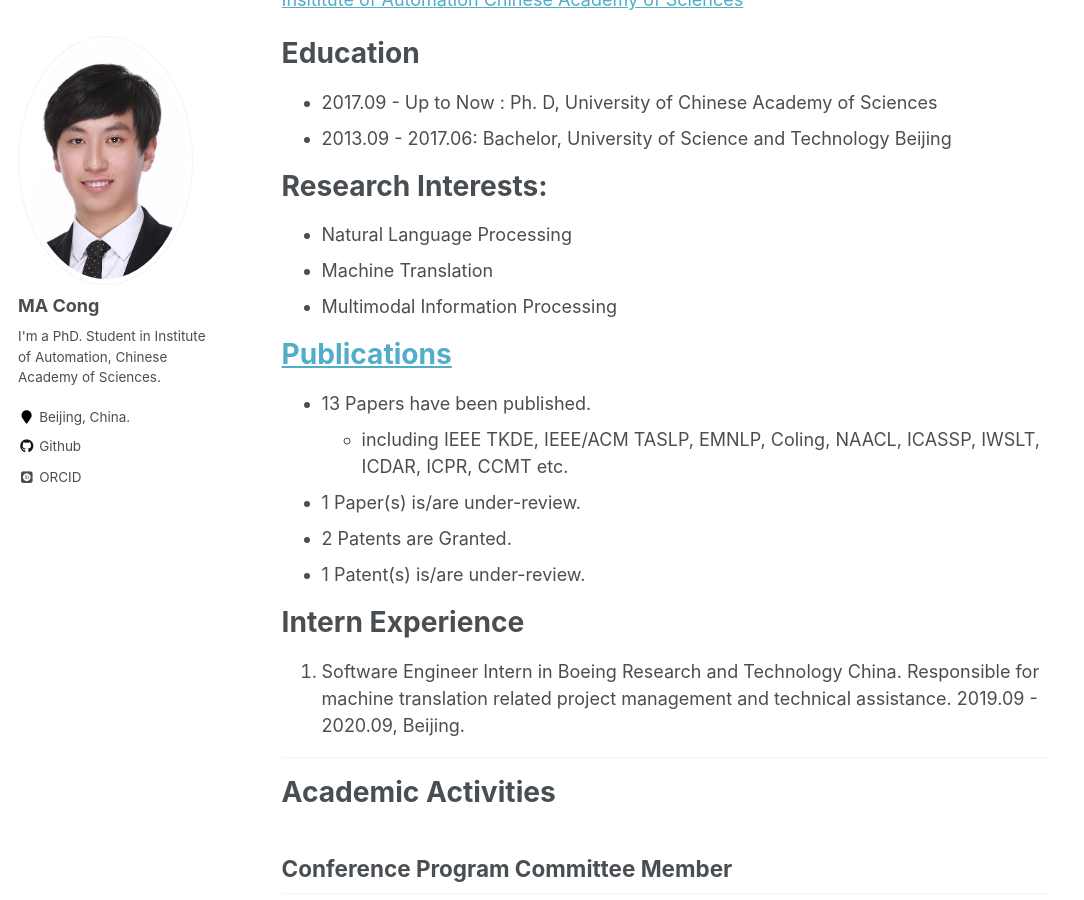
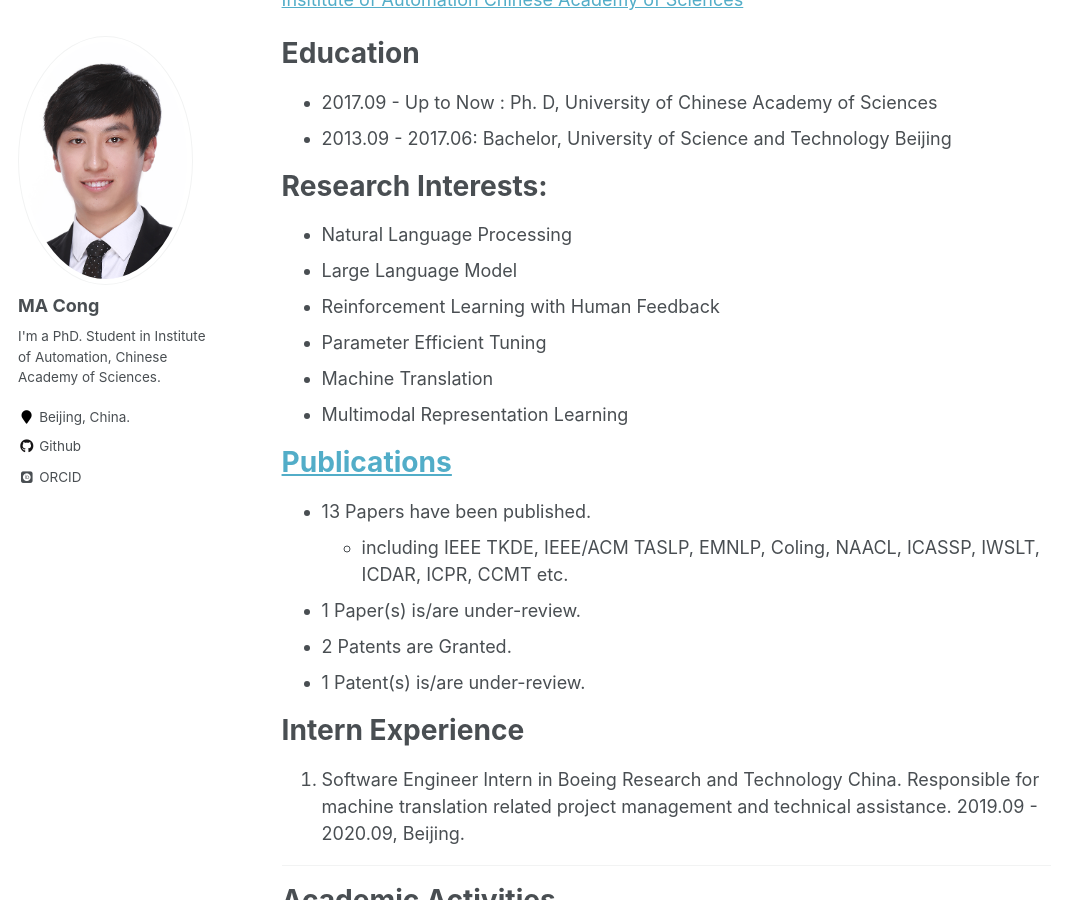
Before and after one commit to EriCongMa/ericongma.github.io, a Jekyll site: the page built from _pages/about.md, in a window 1280 px wide and 900 px high, scrolled down 325 px. Shown: the whole window, without its empty margins (0-1084 px from the left). Built offline with Jekyll 4.4.1, drawn with Linux system fonts in a browser that asks for light colours; some web fonts are replaced.

Commit message:
macong:2024-04-15_00:47:56

```diff
--- a/_pages/about.md
+++ b/_pages/about.md
@@ -27,8 +27,11 @@ Research Interests:
 ======
 
 * Natural Language Processing
+* Large Language Model
+* Reinforcement Learning with Human Feedback
+* Parameter Efficient Tuning
 * Machine Translation
-* Multimodal Information Processing
+* Multimodal Representation Learning
 
 # [Publications](https://ericongma.github.io/publications/)
 
```
Also changed, not shown: _pages/cv.md (+1 -0 lines), 2 other files.
